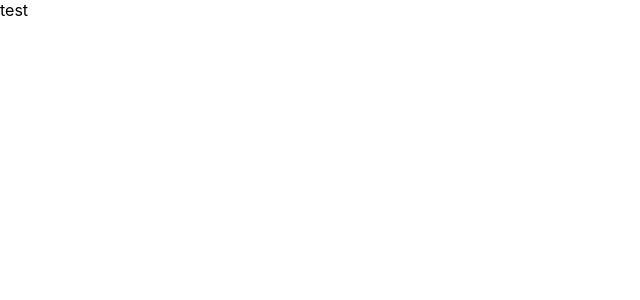
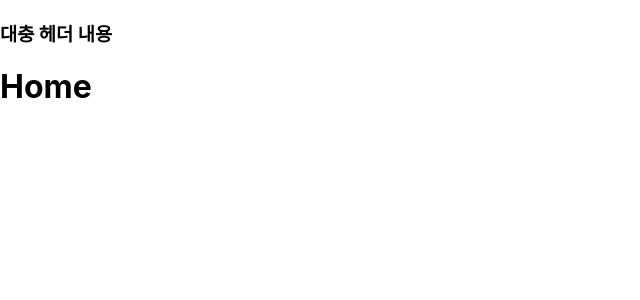
Before and after one commit to Five-RE-GEN-Principle/Frontend-Web, a React (Create React App) app: page / in a window 1280 px wide. Shown: the top 300 px of the page, without its empty margins (0-640 px from the left). Built offline with nearby package versions, Linux system fonts and the light colour scheme.

Commit message:
chore: 절대경로 추가

```diff
--- a/src/App.tsx
+++ b/src/App.tsx
@@ -1,10 +1,16 @@
+import { Routes, Route } from "react-router-dom";
 import "./App.css";
+import HomePage from "@pages/HomePage";
+import Header from "@components/Header";
 
 const App = () => {
   return (
-    <div>
-      <div>test</div>
-    </div>
+    <>
+      <Header />
+      <Routes>
+        <Route path="/" element={<HomePage />} />
+      </Routes>
+    </>
   );
 };
 
--- /dev/null
+++ b/src/components/Header.tsx
@@ -0,0 +1,5 @@
+const Header = () => {
+  return <h3>대충 헤더 내용</h3>;
+};
+
+export default Header;
--- /dev/null
+++ b/src/pages/HomePage.tsx
@@ -0,0 +1,9 @@
+const HomePage = () => {
+  return (
+    <div>
+      <h1>Home</h1>
+    </div>
+  );
+};
+
+export default HomePage;
```
Also changed, not shown: tsconfig.json (+12 -8 lines).
